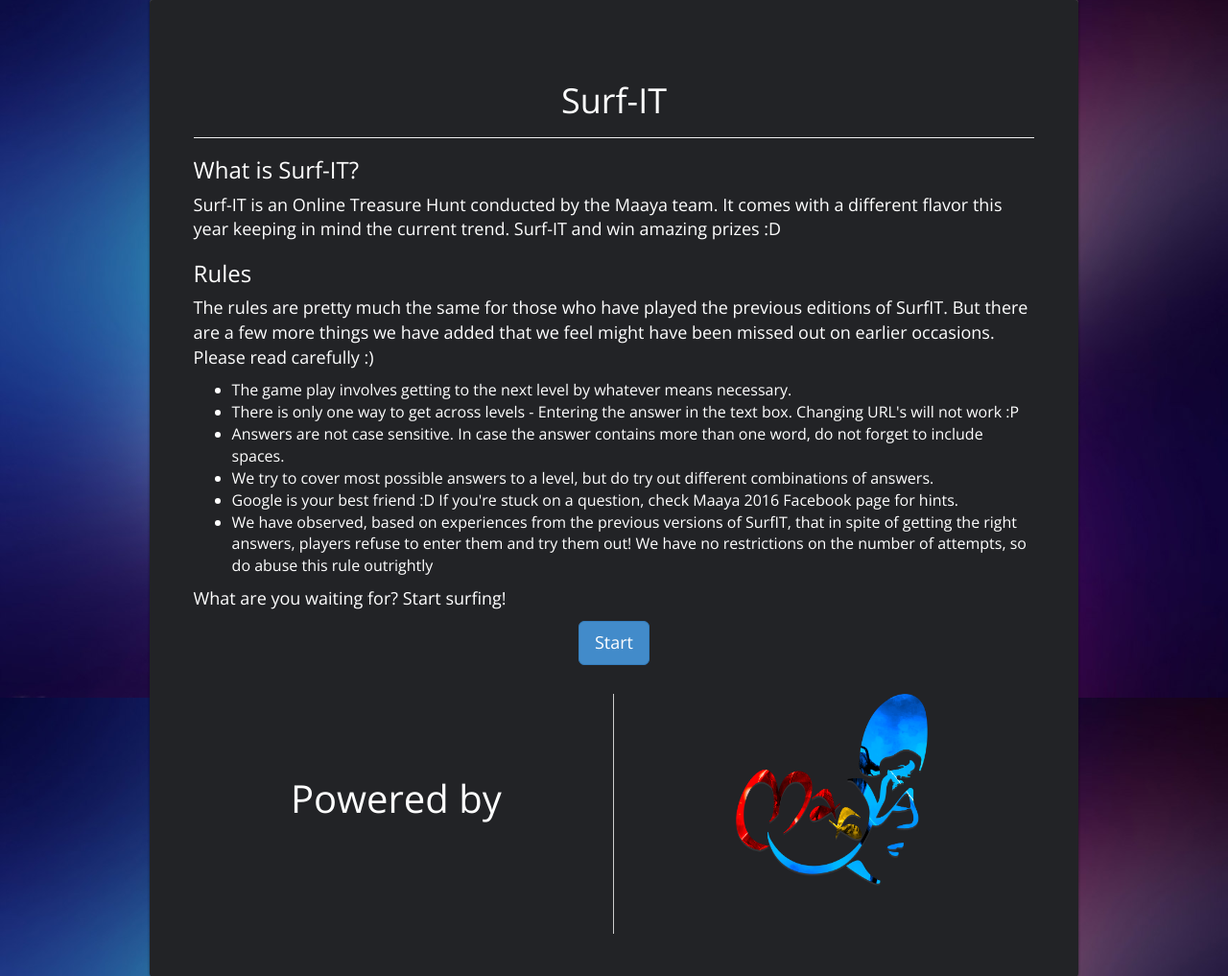
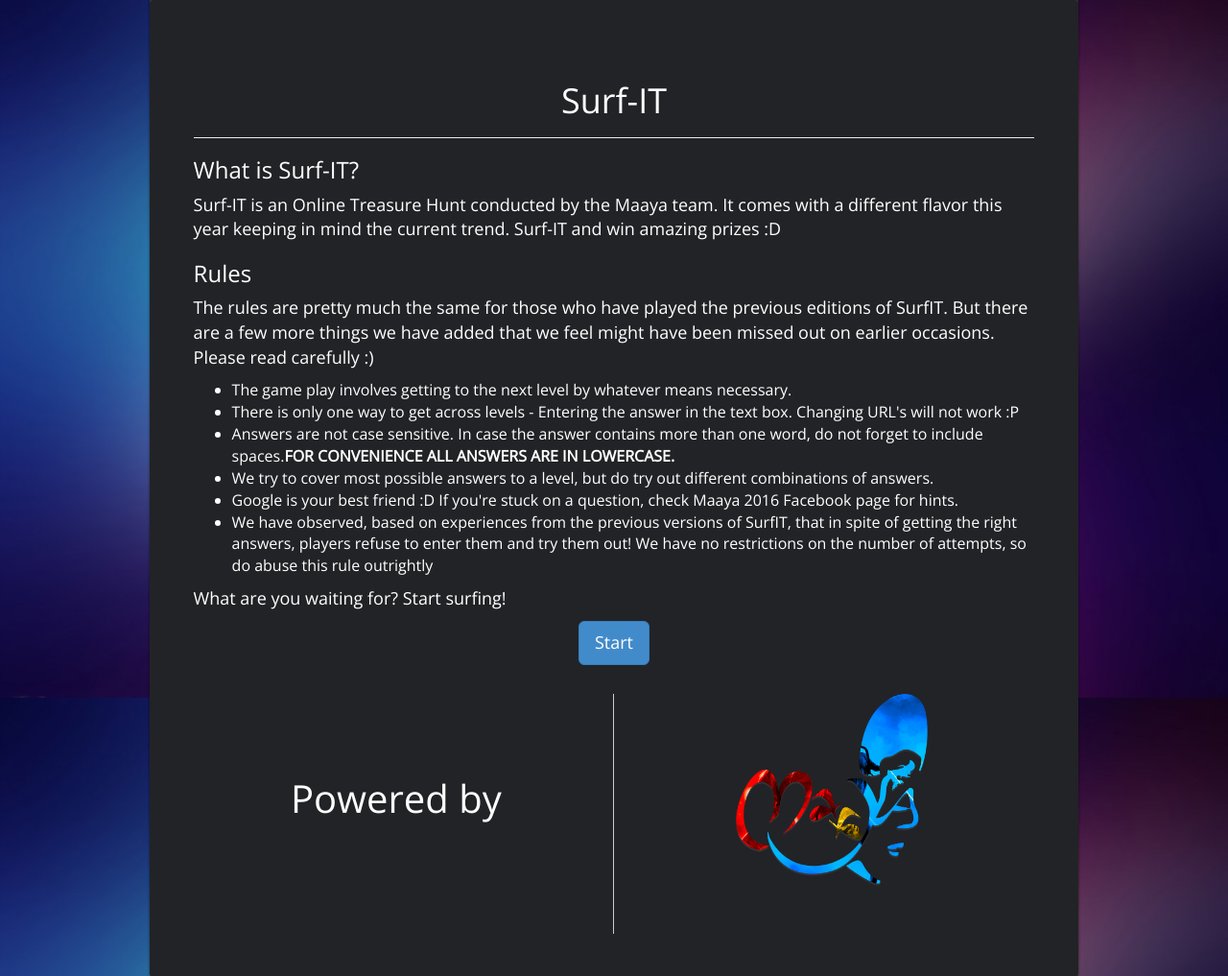
Before and after one commit to harshavamsi/surfit, a Django app: page / in a window 1280 px wide. Shown: the part 73-1090 px from the top of the page at 96% size. Run offline with Django 3.2, Linux system fonts and the light colour scheme; some libraries are stand-ins or nearby versions.

Commit message:
Minor ui

```diff
--- a/surfit/settings/base.py
+++ b/surfit/settings/base.py
@@ -136,5 +136,5 @@ EMAIL_USE_TLS = True
 
 # Custom settings
 
-MAX_LEVELS = os.environ.get("MAX_LEVELS",15)
+MAX_LEVELS = os.environ.get("MAX_LEVELS",10)
 LOGIN_REDIRECT_URL = "/"
--- a/templates/oth/index.html
+++ b/templates/oth/index.html
@@ -38,7 +38,7 @@ Entering the answer in the text box.
 Changing URL's will not work :P
 </li>
 <li>
-    Answers are not case sensitive. In case the answer contains more than one word, do not forget to include spaces.
+    Answers are not case sensitive. In case the answer contains more than one word, do not forget to include spaces.<b>FOR CONVENIENCE ALL ANSWERS ARE IN LOWERCASE.</b>
 </li>
 <li>
 
```
